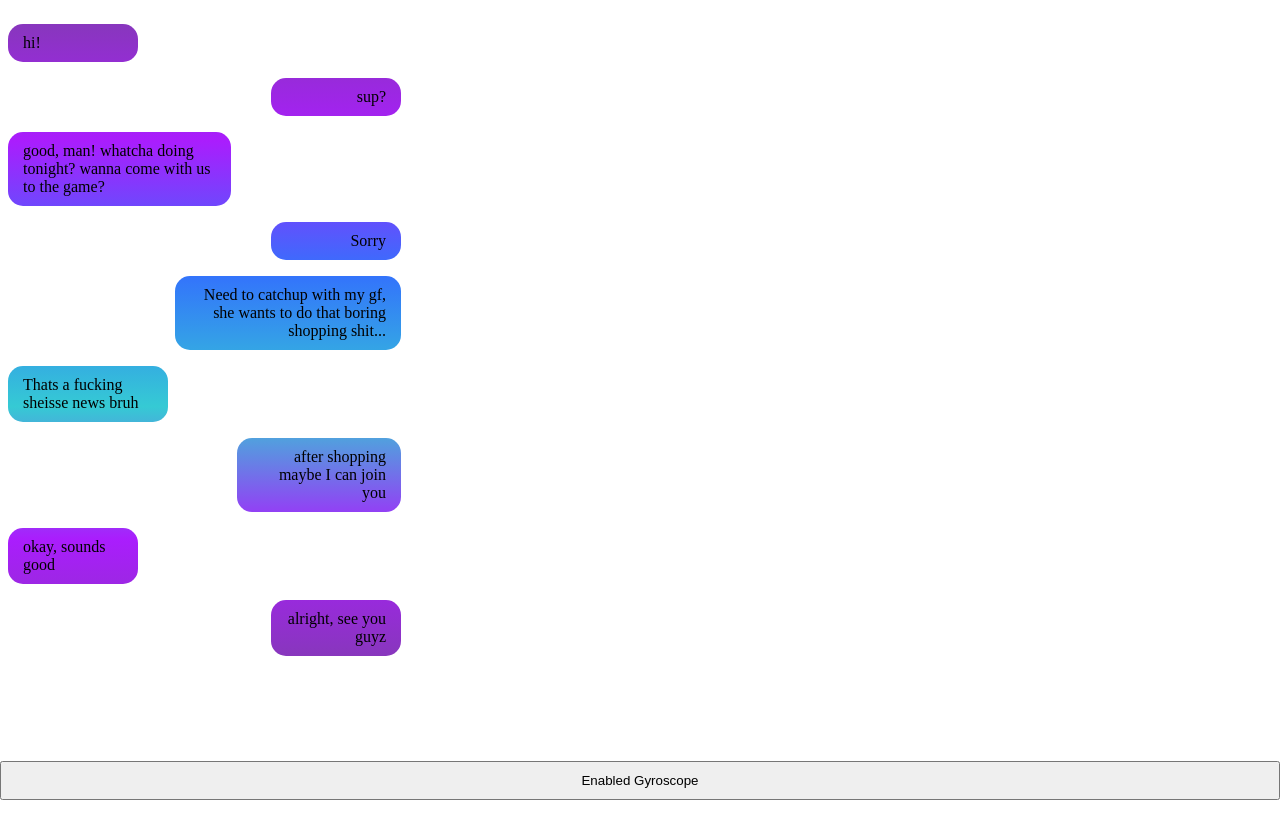
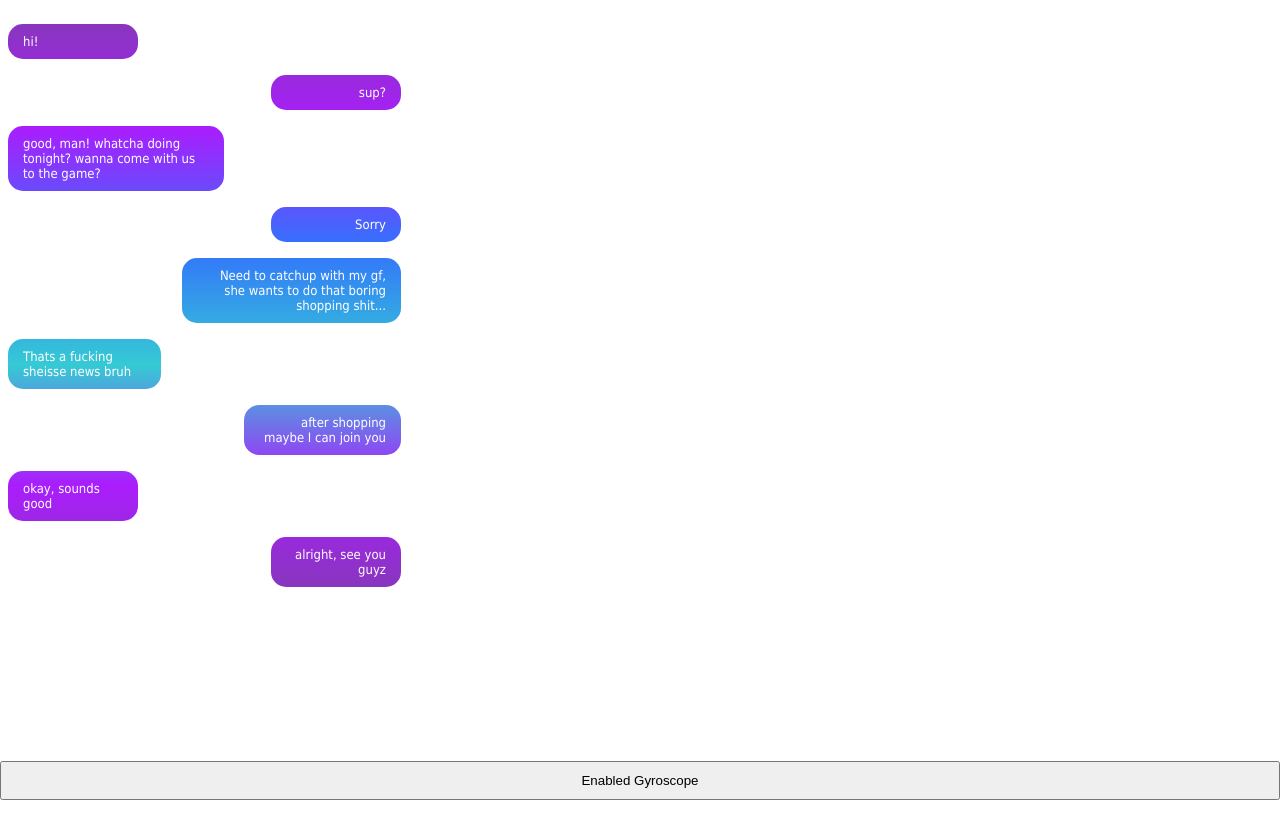
Before and after one commit to gokhanipek/cool-insta-gradient-bg, a React (Vite) app: page / in a window 1280 px wide. Shown: the top 838 px of the page. Built offline with nearby package versions, Linux system fonts and the light colour scheme.

Commit message:
fine tuning the background and the texts

```diff
--- a/src/App.css
+++ b/src/App.css
@@ -25,6 +25,11 @@
     rgba(170, 29, 253, 1) 80%,
     rgba(131, 58, 180, 1) 100%
   );
+  color: white;
+  font-family: tahoma;
+  font-weight: 400;
+  font-size: 13px;
+  transition: background-position 0.2s ease-in-out;
 }
 
 form {
--- a/src/App.jsx
+++ b/src/App.jsx
@@ -68,9 +68,10 @@
     const { alpha, beta, gamma } = event;
     // const betaCorrected = beta - 90;
     // setAlpha(alpha);
+    console.log(Math.sin(gamma), Math.sin(beta), Math.sin(alpha) );
     if (gamma < 90 && gamma > -90) {
       // setGamma(gamma);
-      tiltRef.current.style.backgroundPositionY = gamma + 'px';
+      tiltRef.current.style.backgroundPositionY = (Math.sin(gamma) * 20) + 'px';
     }
   }
 
```
